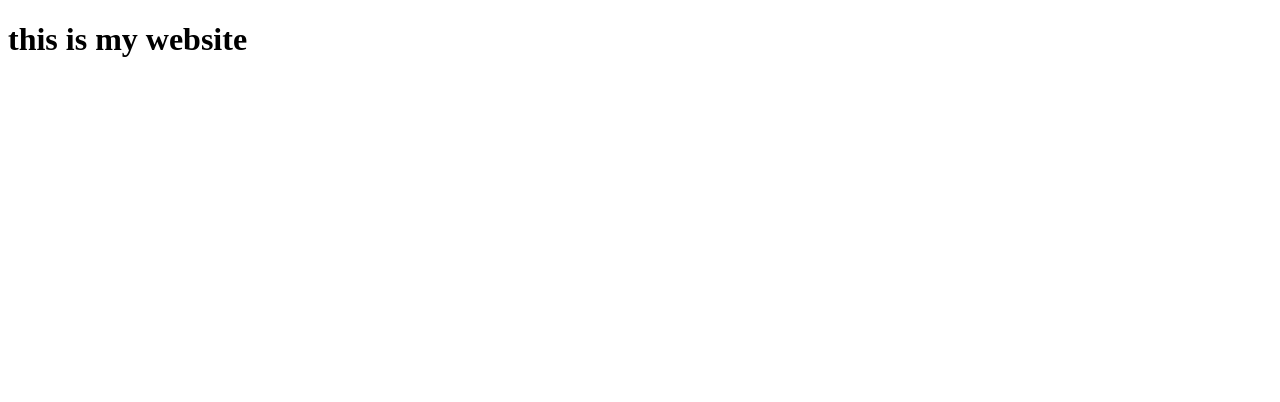
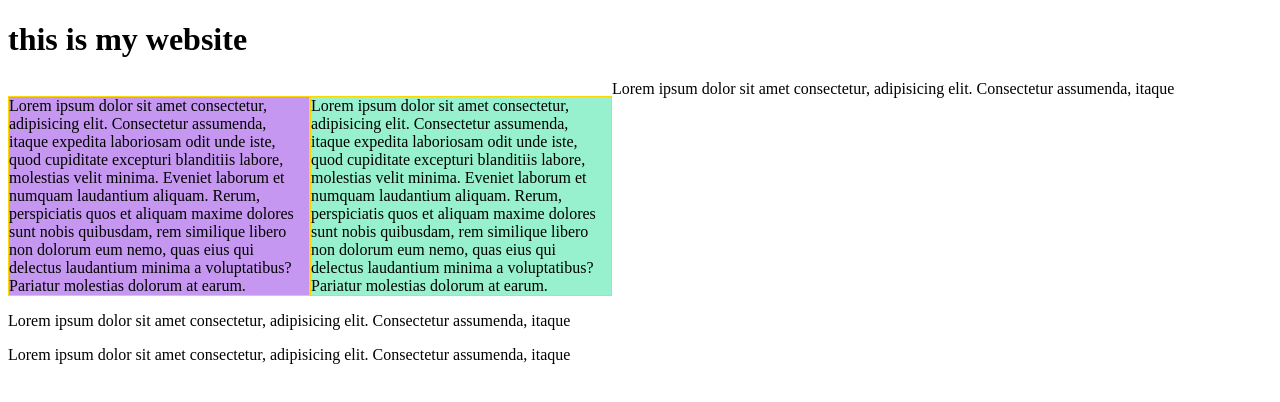
Before and after one commit to Ali-Afifi-Hussain/css-notes, a plain HTML site: page index.html in a window 1280 px wide. Drawn offline with Linux system fonts and the light colour scheme.

Commit message:
eden the float branch

```diff
--- a/index.html
+++ b/index.html
@@ -1,14 +1,24 @@
+
 <!DOCTYPE html>
 <html lang="en">
 <head>
-    <meta charset="UTF-8">
-    <meta name="auther" content="ali_afifi">
-    <meta name="discription" content="this page is about ">
-    <link rel="stylesheet" href="styli.css">
-    <title>---</title>
+<meta charset="UTF-8">
+<meta name="auther" content="ali_afifi">
+<meta name="discription" content="this page is about float">
+<link rel="stylesheet" href="styli.css">
+<title>float</title>
 </head>
 <body>
-    <h1>this is my website</h1>
-
+<h1>this is my website</h1>
+<p class="box1">Lorem ipsum dolor sit amet consectetur, adipisicing elit. Consectetur assumenda, itaque expedita laboriosam odit unde iste, quod cupiditate excepturi blanditiis labore, molestias velit minima. Eveniet laborum et numquam laudantium aliquam.
+Rerum, perspiciatis quos et aliquam maxime dolores sunt nobis quibusdam, rem similique libero non dolorum eum nemo, quas eius qui delectus laudantium minima a voluptatibus? Pariatur molestias dolorum at earum.</p>
+<p class="box2">Lorem ipsum dolor sit amet consectetur, adipisicing elit. Consectetur assumenda, itaque expedita laboriosam odit unde iste, quod cupiditate excepturi blanditiis labore, molestias velit minima. Eveniet laborum et numquam laudantium aliquam.
+Rerum, perspiciatis quos et aliquam maxime dolores sunt nobis quibusdam, rem similique libero non dolorum eum nemo, quas eius qui delectus laudantium minima a voluptatibus? Pariatur molestias dolorum at earum.</p>
+<p class="box3">Lorem ipsum dolor sit amet consectetur, adipisicing elit. Consectetur assumenda, itaque
+</p>
+<p class="box4">Lorem ipsum dolor sit amet consectetur, adipisicing elit. Consectetur assumenda, itaque
+</p>
+<p class="box5">Lorem ipsum dolor sit amet consectetur, adipisicing elit. Consectetur assumenda, itaque
+</p>
 </body>
 </html>
--- /dev/null
+++ b/styli.css
@@ -0,0 +1,26 @@
+.box1{
+  border: 1px solid gold;
+  width: 300px;
+  background-color: hsla(271, 76%, 53%, 0.491);
+  float: left;
+  }
+  .box2{
+  border: 1px solid gold;
+  width: 300px;
+  background-color: hsla(157, 76%, 53%, 0.491);
+  float: left;
+  }
+  .box3{
+  clear: right;
+  }
+  .box4{
+  clear: left;
+  }
+  .box4{
+  clear: both; /*this cleat the float and make the part we set clear to both to clear wrapping the other floating item
+  and their are 3 possible values we use clear : 1-left 2-right 2-both
+  clear:left stop the element to wrap the floating content in the left side and
+  clear:right stop the element to wrap the floating content in the right side and
+  clear:left stop the element to wrap the floating content in the both sides
+  */
+  }
```
